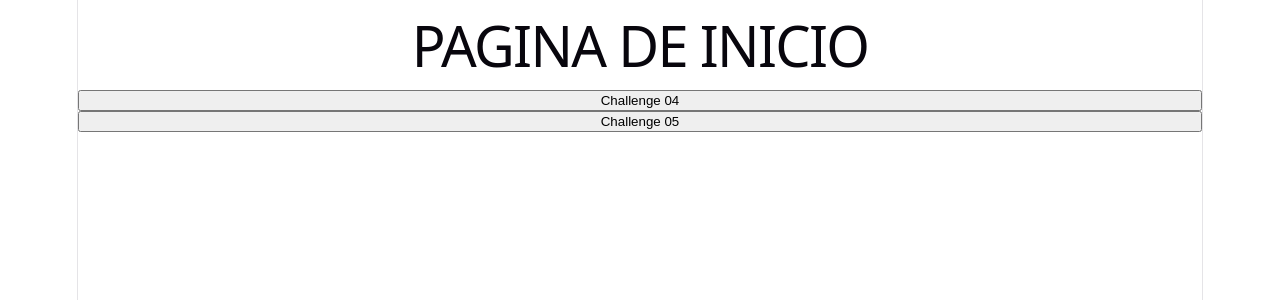
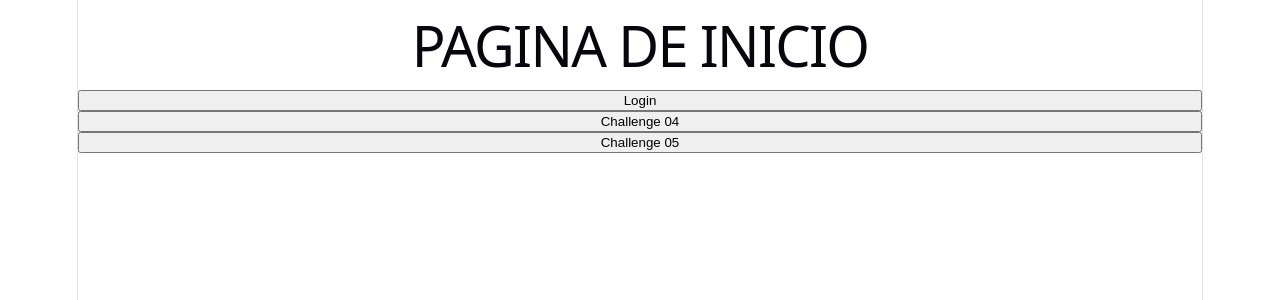
Before and after one commit to leiton05/Homeworks, a React (Vite) app: page / in a window 1280 px wide. Shown: the top 300 px of the page. Built offline with nearby package versions, Linux system fonts and the light colour scheme.

Commit message:
✨Feat: Add button to go to the Login page

```diff
--- a/src/pages/Home.tsx
+++ b/src/pages/Home.tsx
@@ -5,6 +5,7 @@ export function Home() {
   return (
     <>
       <h1>PAGINA DE INICIO</h1>
+      <button onClick={() => navigate("/login")}>Login</button>
       <button onClick={() => navigate("/c4")}>Challenge 04</button>
       <button onClick={() => navigate("/c5")}>Challenge 05</button>
     </>
```
